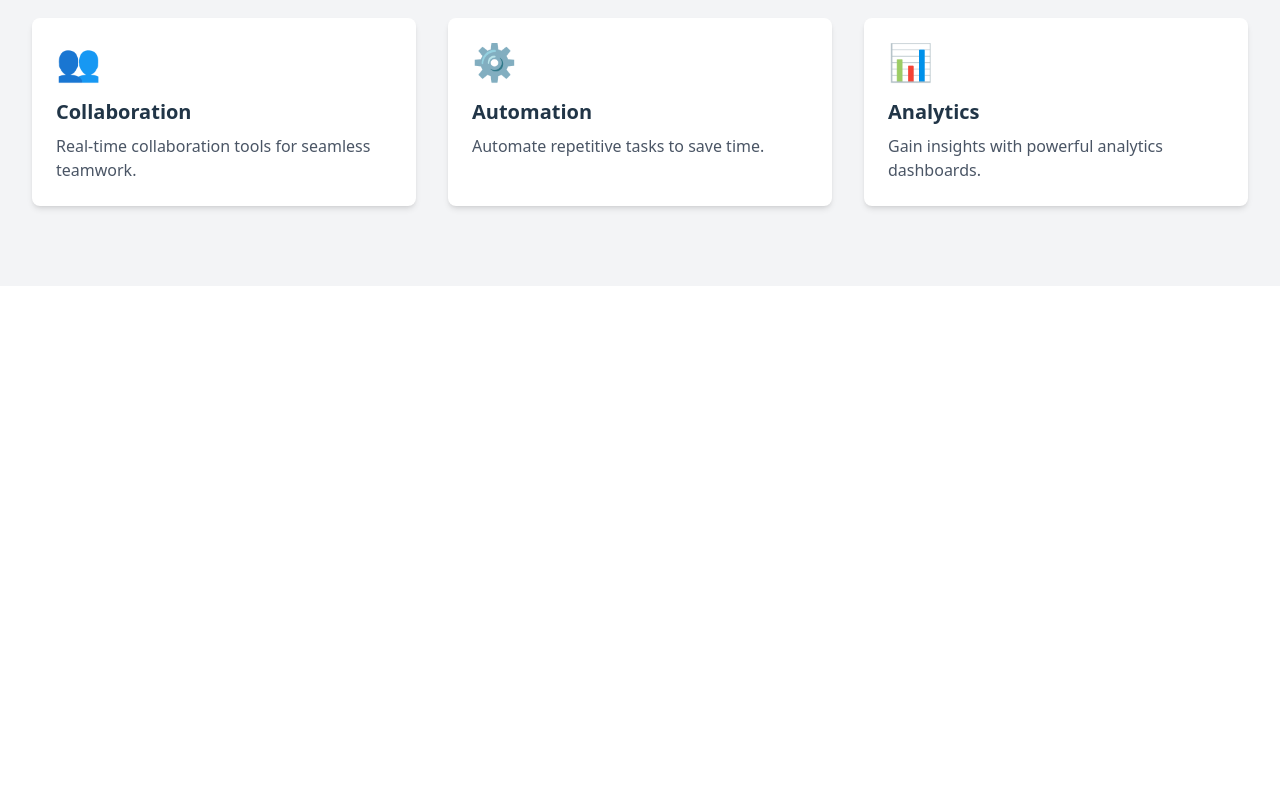
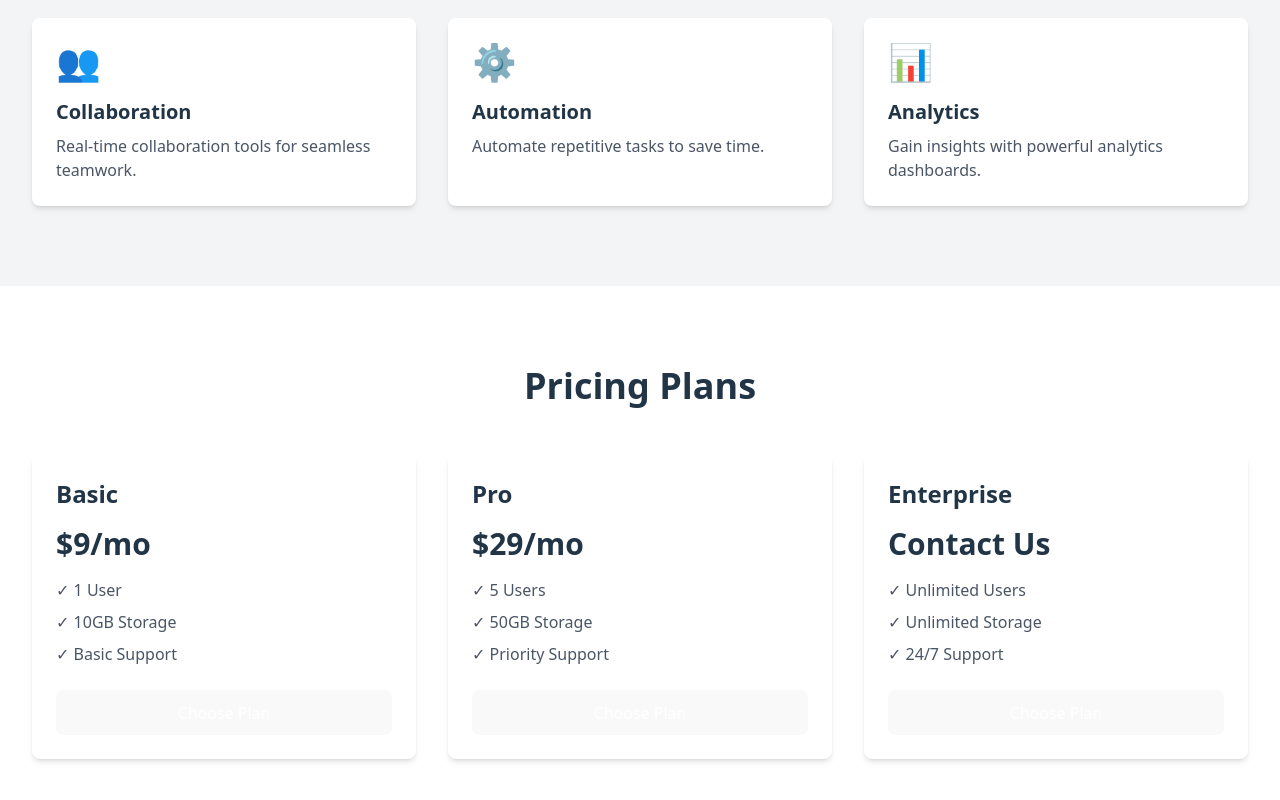
Before and after one commit to ryanzam/cloudsync-solution, a React (Vite) app: page / in a window 1280 px wide. Shown: the part 950-1750 px from the top of the page. Before the commit the page ends 1236 px from the top, so only its background shows below. Built offline with nearby package versions, Linux system fonts and the light colour scheme.

Commit message:
add pricing section

```diff
--- a/src/App.jsx
+++ b/src/App.jsx
@@ -1,18 +1,19 @@
-import { useState } from 'react'
-import reactLogo from './assets/react.svg'
-import viteLogo from '/vite.svg'
 import './App.css'
 import Navbar from './components/Navbar'
 import Hero from './components/Hero'
 import Features from './components/Features'
+import Pricing from './components/Pricing'
 
 function App() {
 
   return (
-    <div className='w-full'>
+    <div>
       <Navbar />
-      <Hero />
-      <Features />
+      <div>
+        <Hero />
+        <Features />
+        <Pricing />
+      </div>
     </div>
   )
 }
--- /dev/null
+++ b/src/components/Pricing.tsx
@@ -0,0 +1,35 @@
+import React from 'react'
+
+const Pricing = () => {
+    const plans = [
+        { name: "Basic", price: "$9/mo", features: ["1 User", "10GB Storage", "Basic Support"] },
+        { name: "Pro", price: "$29/mo", features: ["5 Users", "50GB Storage", "Priority Support"] },
+        { name: "Enterprise", price: "Contact Us", features: ["Unlimited Users", "Unlimited Storage", "24/7 Support"] },
+    ];
+
+    return (
+        <section id="pricing" className="py-20">
+            <div className="max-w-7xl mx-auto px-4 sm:px-6 lg:px-8">
+                <h2 className="text-4xl font-bold text-center mb-12">Pricing Plans</h2>
+                <div className="grid grid-cols-1 md:grid-cols-3 gap-8">
+                    {plans.map((plan, index) => (
+                        <div key={index} className="bg-white p-6 rounded-lg shadow-md hover:shadow-lg transition">
+                            <h3 className="text-2xl font-semibold mb-4">{plan.name}</h3>
+                            <p className="text-3xl font-bold mb-4">{plan.price}</p>
+                            <ul className="mb-6">
+                                {plan.features.map((feature, i) => (
+                                    <li key={i} className="text-gray-600 mb-2">✓ {feature}</li>
+                                ))}
+                            </ul>
+                            <button className="w-full bg-blue-600 text-white px-4 py-2 rounded-md hover:bg-blue-700">
+                                Choose Plan
+                            </button>
+                        </div>
+                    ))}
+                </div>
+            </div>
+        </section>
+    )
+}
+
+export default Pricing
```
